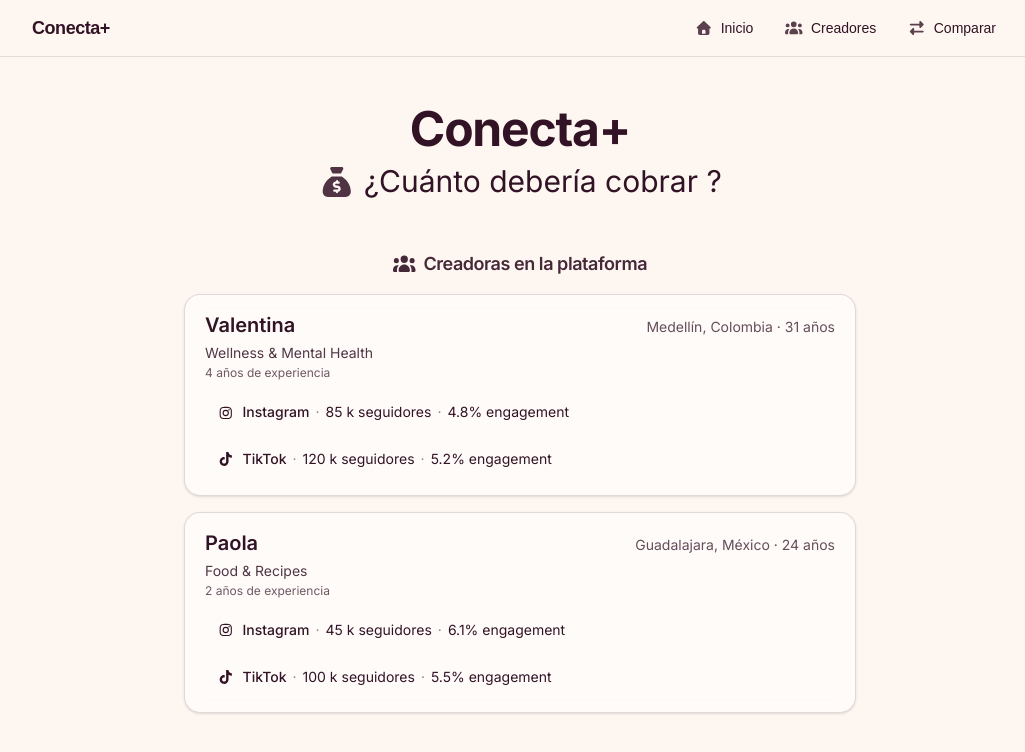
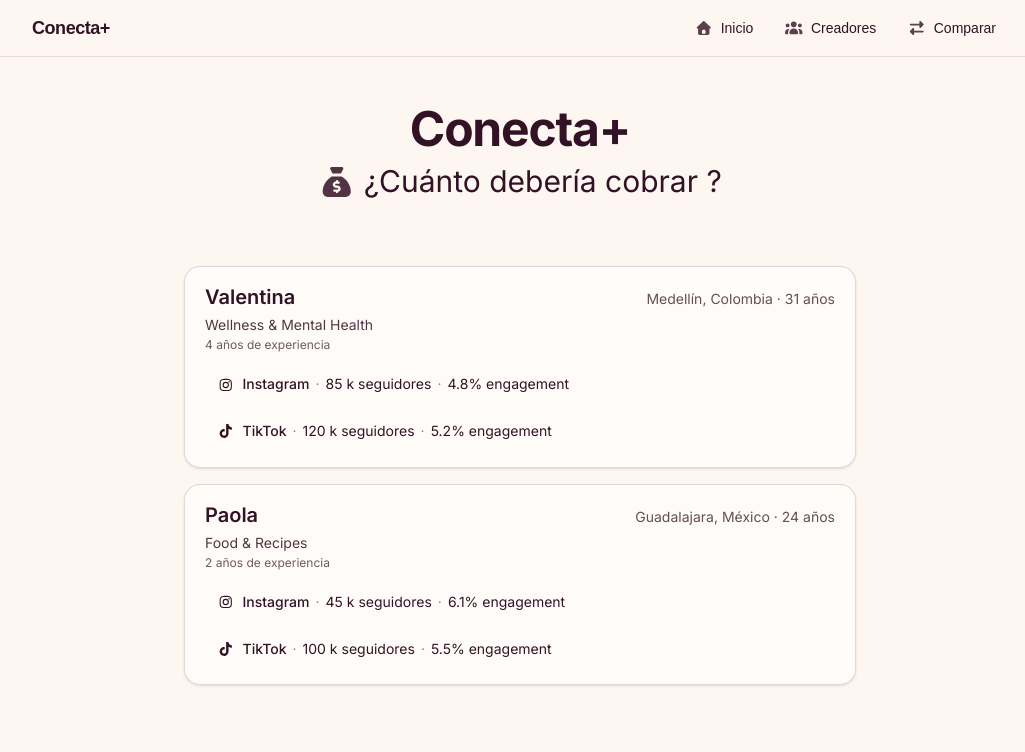
Before and after one commit to daniellanao/conecta-cotiza, a Next.js app: page / in a window 1280 px wide. Shown: the top 752 px of the page, without its empty margins (120-1145 px from the left). Built offline with nearby package versions, Linux system fonts and the light colour scheme.

Commit message:
Add Creator

```diff
--- a/app/creadores/create/page.tsx
+++ b/app/creadores/create/page.tsx
@@ -26,7 +26,7 @@ export default function CreateCreadoraPage() {
           className="size-7 shrink-0 opacity-90 sm:size-8"
           aria-hidden
         />
-        Nuevo
+        Nuevo Creador de Contenido
       </h1>
 
     </div>
--- a/app/creadores/page.tsx
+++ b/app/creadores/page.tsx
@@ -7,6 +7,8 @@ import { faUsers } from "@fortawesome/free-solid-svg-icons";
 import { faPlus } from "@fortawesome/free-solid-svg-icons";
 
 import type { Metadata } from "next";
+
+export const dynamic = "force-dynamic";
 
 export const metadata: Metadata = {
   title: "Creadoras | Conecta+",
@@ -32,7 +34,7 @@ export default function CreadoresPage() {
           className="inline-flex items-center justify-center gap-2 rounded-xl bg-[#321326] px-4 py-2.5 text-center text-sm font-medium text-[#fef6f0] transition-opacity hover:opacity-90"
         >
           <FontAwesomeIcon icon={faPlus} className="size-4" aria-hidden />
-          Nueva Creador
+          Nuevo Creador
         </Link>
       </div>
       <CreatorsTable creators={storage.creators} />
--- a/app/page.tsx
+++ b/app/page.tsx
@@ -2,6 +2,8 @@ import { CreatorsOnPlatform } from "@/components/creators-on-platform";
 import { HomeHeading } from "@/components/home-heading";
 import { storage } from "@/data/storage";
 import { Inter } from "next/font/google";
+
+export const dynamic = "force-dynamic";
 
 const inter = Inter({
   subsets: ["latin", "latin-ext"],
--- a/components/creators-on-platform.tsx
+++ b/components/creators-on-platform.tsx
@@ -49,8 +49,6 @@ export function CreatorsOnPlatform({ creators }: CreatorsOnPlatformProps) {
         id="creators-on-platform-heading"
         className="mb-3 flex items-center justify-center gap-2 text-center text-base font-semibold tracking-tight opacity-90 sm:mb-4 sm:text-lg"
       >
-        <FontAwesomeIcon icon={faUsers} className="size-5 shrink-0" aria-hidden />
-        Creadoras en la plataforma
       </h2>
       <ul className="flex flex-col gap-4">
         {creators.map((creator) => (
--- a/data/storage.ts
+++ b/data/storage.ts
@@ -1,12 +1,26 @@
 import type { Creator } from "@/models/creator";
 import { creatorsSeed } from "./creators.seed";
 
+/** Same array for RSC + Route Handlers (avoids duplicate module state in dev). */
+const GLOBAL_KEY = "__conectaCotizaCreators__";
+
+function creatorsList(): Creator[] {
+  const g = globalThis as unknown as Record<string, Creator[] | undefined>;
+  if (!g[GLOBAL_KEY]) {
+    g[GLOBAL_KEY] = [...creatorsSeed];
+  }
+  return g[GLOBAL_KEY];
+}
+
 export const storage = {
-  creators: [...creatorsSeed] as Creator[],
+  get creators(): Creator[] {
+    return creatorsList();
+  },
 };
 
 export function nextCreatorId(): string {
-  const max = storage.creators.reduce(
+  const list = creatorsList();
+  const max = list.reduce(
     (m, c) => Math.max(m, Number.parseInt(c.id, 10) || 0),
     0,
   );
@@ -14,6 +28,6 @@ export function nextCreatorId(): string {
 }
 
 export function addCreator(creator: Creator): Creator {
-  storage.creators.push(creator);
+  creatorsList().push(creator);
   return creator;
 }
--- a/lib/creators-api.ts
+++ b/lib/creators-api.ts
@@ -26,6 +26,7 @@ export async function postCreator(payload: CreateCreatorPayload): Promise<Creato
     method: "POST",
     headers: { "Content-Type": "application/json" },
     body: JSON.stringify(payload),
+    cache: "no-store",
   });
   const data: unknown = await res.json().catch(() => ({}));
   if (!res.ok) {
```
